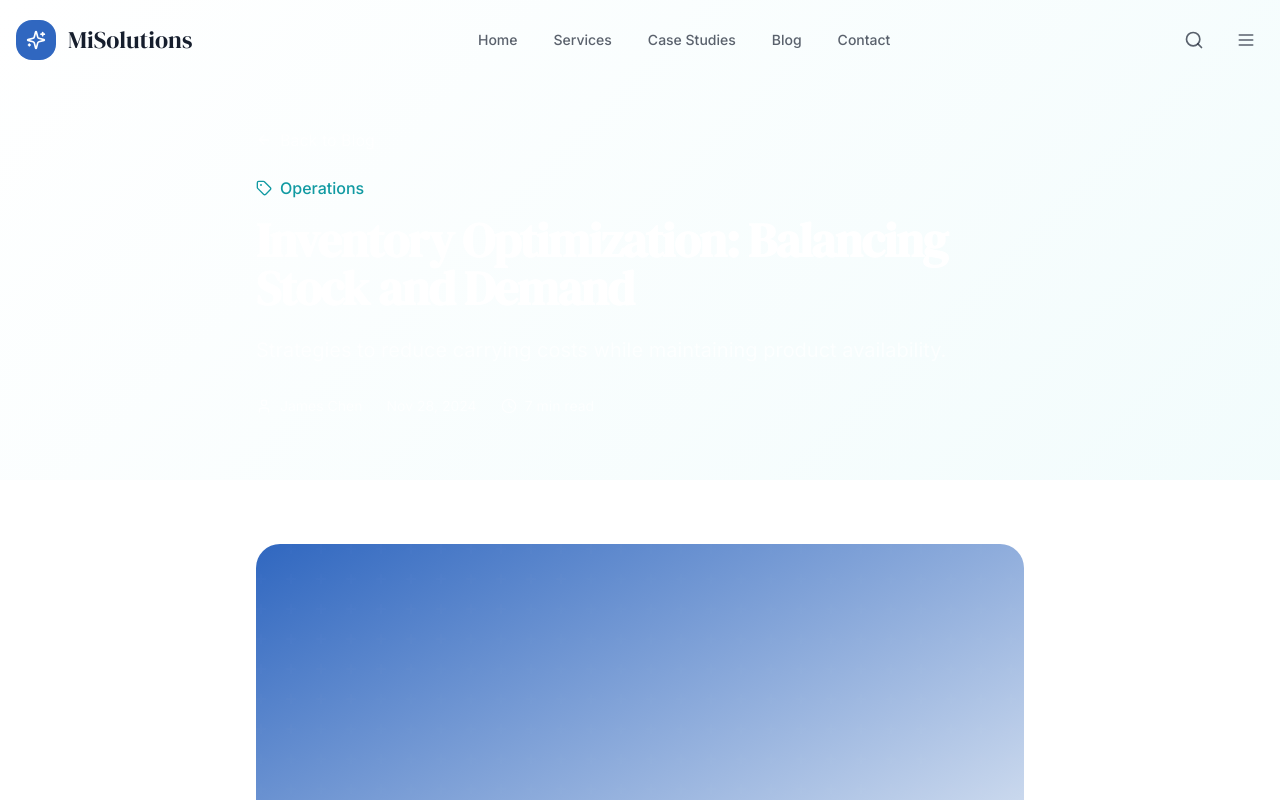
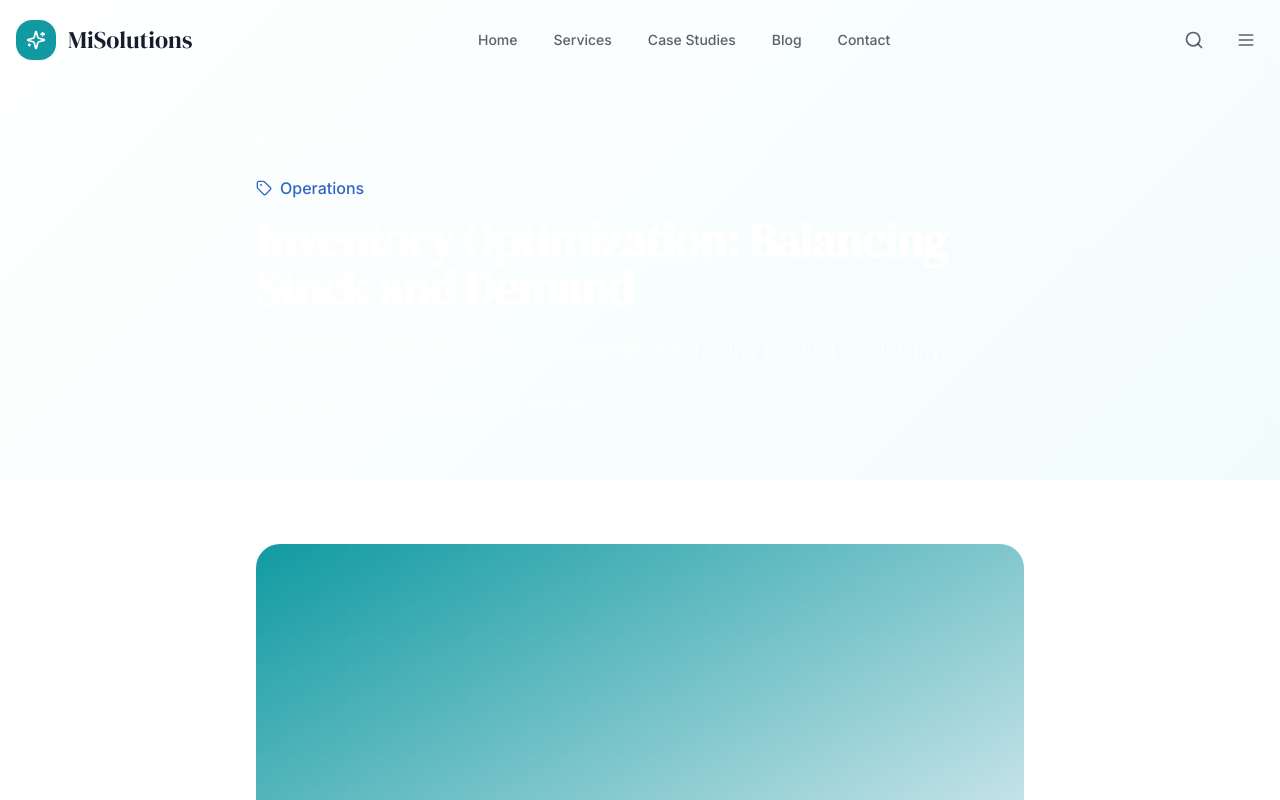
Before and after one commit to bcrnic/MiSolutions, a React (Vite) app: page /MiSolutions/blog/inventory-optimization in a window 1280 px wide. Shown: the top 800 px of the page. Built offline with nearby package versions, Linux system fonts and the light colour scheme; the HTML template or start-up script is replaced by a standard one.

Commit message:
Swap primary and accent colors

```diff
--- a/src/index.css
+++ b/src/index.css
@@ -19,11 +19,11 @@
     --popover-foreground: 217 35% 13%;
 
     /* Blue Primary - #3066BE */
-    --primary: 217 60% 47%;
+    --primary: 183 81% 35%;
     --primary-foreground: 0 0% 100%;
 
     /* Blue Accent - #119DA4 */
-    --accent: 183 81% 35%;
+    --accent: 217 60% 47%;
     --accent-foreground: 0 0% 100%;
 
     /* Secondary - Lighter dark */
@@ -38,7 +38,7 @@
 
     --border: 214 32% 91%;
     --input: 214 32% 91%;
-    --ring: 217 60% 47%;
+    --ring: 183 81% 35%;
 
     --radius: 1rem;
 
@@ -51,28 +51,28 @@
 
     /* Gradients */
     --gradient-hero: linear-gradient(135deg, hsl(0 0% 100%) 0%, hsl(183 67% 97%) 100%);
-    --gradient-accent: linear-gradient(135deg, hsl(217 60% 47%) 0%, hsl(183 81% 35%) 100%);
+    --gradient-accent: linear-gradient(135deg, hsl(183 81% 35%) 0%, hsl(217 60% 47%) 100%);
     --gradient-card: linear-gradient(180deg, hsl(0 0% 100%) 0%, hsl(210 40% 98%) 100%);
     --gradient-subtle: linear-gradient(180deg, hsl(0 0% 100%) 0%, hsl(210 40% 98%) 100%);
-    --gradient-data: linear-gradient(90deg, hsl(217 60% 47%) 0%, hsl(207 43% 60%) 50%, hsl(183 67% 81%) 100%);
+    --gradient-data: linear-gradient(90deg, hsl(183 81% 35%) 0%, hsl(207 43% 60%) 50%, hsl(183 67% 81%) 100%);
 
     /* Shadows */
     --shadow-sm: 0 1px 2px 0 hsl(0 0% 0% / 0.2);
     --shadow-md: 0 4px 6px -1px hsl(0 0% 0% / 0.3);
     --shadow-lg: 0 10px 15px -3px hsl(0 0% 0% / 0.3);
     --shadow-xl: 0 20px 25px -5px hsl(0 0% 0% / 0.4);
-    --shadow-glow: 0 0 60px hsl(217 60% 47% / 0.3);
+    --shadow-glow: 0 0 60px hsl(183 81% 35% / 0.3);
     --shadow-card: 0 4px 20px hsl(0 0% 0% / 0.2);
 
     /* Sidebar */
     --sidebar-background: 0 0% 100%;
     --sidebar-foreground: 217 35% 13%;
-    --sidebar-primary: 217 60% 47%;
+    --sidebar-primary: 183 81% 35%;
     --sidebar-primary-foreground: 0 0% 100%;
     --sidebar-accent: 210 40% 96%;
     --sidebar-accent-foreground: 217 35% 13%;
     --sidebar-border: 214 32% 91%;
-    --sidebar-ring: 217 60% 47%;
+    --sidebar-ring: 183 81% 35%;
   }
 
   .dark {
@@ -85,7 +85,7 @@
     --popover: 217 35% 13%;
     --popover-foreground: 0 0% 98%;
 
-    --primary: 217 60% 47%;
+    --primary: 183 81% 35%;
     --primary-foreground: 220 25% 10%;
 
     --secondary: 217 28% 17%;
@@ -94,7 +94,7 @@
     --muted: 217 22% 18%;
     --muted-foreground: 220 10% 55%;
 
-    --accent: 183 81% 35%;
+    --accent: 217 60% 47%;
     --accent-foreground: 220 25% 10%;
 
     --destructive: 0 62% 50%;
@@ -102,7 +102,7 @@
 
     --border: 217 22% 20%;
     --input: 217 22% 20%;
-    --ring: 217 60% 47%;
+    --ring: 183 81% 35%;
 
     --sidebar-background: 217 50% 7%;
     --sidebar-foreground: 0 0% 98%;
```
